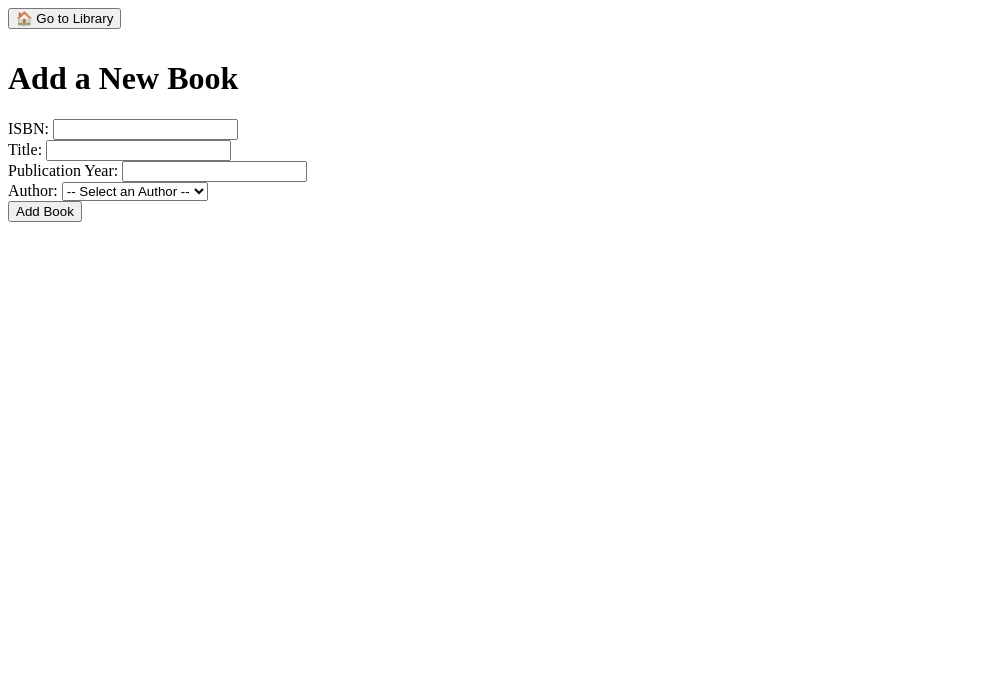
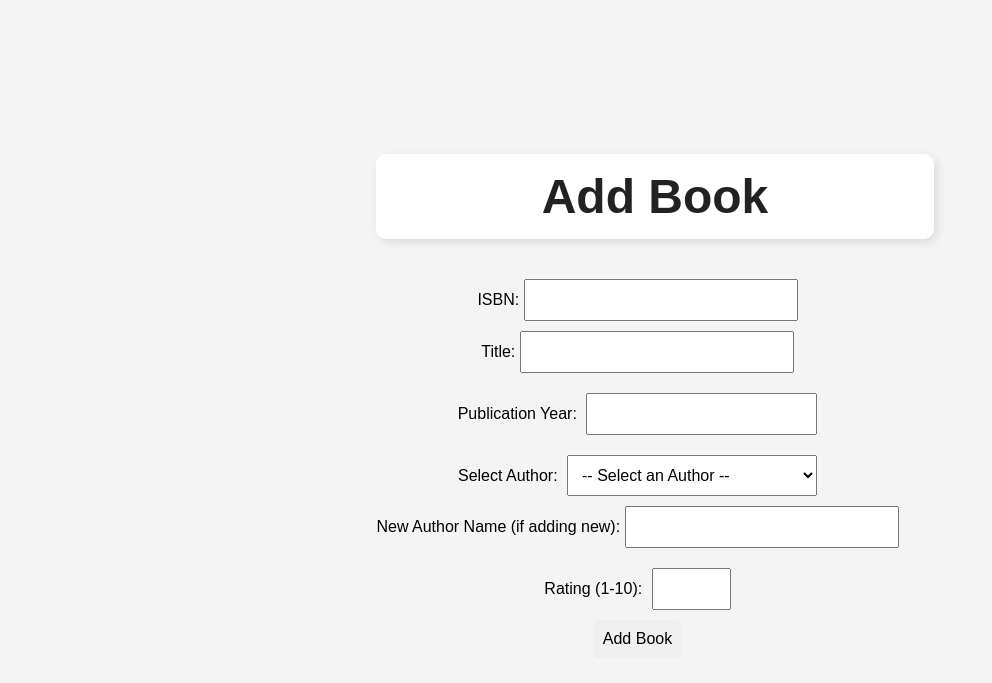
Before and after one commit to niedbalaproject/Book-Alchemy, a Flask app: page /add_book in a window 1280 px wide. Shown: the top 683 px of the page, without its empty margins (0-992 px from the left). Run offline with Flask 3, Linux system fonts and the light colour scheme.

Commit message:
Update the front-end part

```diff
--- a/app.py
+++ b/app.py
@@ -19,6 +19,13 @@
 
 @app.route('/add_author', methods=['GET', 'POST'])
 def add_author():
+    """
+    Handles adding a new author to the database.
+
+    GET: Renders the add_author.html template.
+    POST: Retrieves form data, creates a new Author object,
+          saves it to the database, and returns a success message.
+    """
     if request.method == "POST":
         name = request.form["name"]
         birth_date_str = request.form["birthdate"]
@@ -38,13 +45,20 @@
 
 @app.route('/add_book', methods=['GET', 'POST'])
 def add_book():
+    """
+    Handles adding a new book to the database.
+
+    GET: Renders the add_book.html template with a list of authors.
+    POST: Retrieves form data, creates a new Book object,
+          assigns an existing or new author, and saves it to the database.
+    """
     if request.method == 'POST':
         isbn = request.form['isbn']
         title = request.form['title']
         publication_year = request.form['publication_year']
         author_id = request.form['author_id']
         new_author_name = request.form.get('new_author_name')
-        rating = request.form.get('rating')  # ✅ Get rating from the form
+        rating = request.form.get('rating')  # Get rating from the form
 
         # If "Add New" is selected, create a new author
         if author_id == "new" and new_author_name:
@@ -59,7 +73,7 @@
             title=title,
             publication_year=publication_year,
             author_id=author_id,
-            rating=int(rating) if rating else None  # ✅ Convert rating to integer
+            rating=int(rating) if rating else None  # Convert rating to integer
         )
         db.session.add(new_book)
         db.session.commit()
@@ -76,6 +90,9 @@
     """
     Deletes a book from the database.
     If the author has no other books, delete the author as well.
+
+    :param book_id: ID of the book to be deleted.
+    :return: Redirects to the home page after deletion.
     """
     book = Book.query.get_or_404(book_id)  # get the book or return 404 if not found
     author = book.author  # get the author before deleting the book
@@ -95,7 +112,9 @@
 @app.route('/book/<int:book_id>')
 def book_detail(book_id):
     """
-    Display the details of a specific book.
+    Displays the details of a specific book.
+    :param book_id: ID of the book to be displayed.
+    :return: Renders the book_detail.html template.
     """
     book = Book.query.get_or_404(book_id)
     return render_template('book_detail.html', book=book)
@@ -105,6 +124,9 @@
 def rate_book(book_id):
     """
     Handles rating submission for a book.
+
+    :param book_id: ID of the book being rated.
+    :return: Redirects to home page with a success or error message.
     """
     book = Book.query.get_or_404(book_id)
     rating = request.form.get('rating')
@@ -123,7 +145,10 @@
 @app.route('/author/<int:author_id>')
 def author_detail(author_id):
     """
-    Display the details of a specific author.
+    Displays the details of a specific author.
+
+    :param author_id: ID of the author to be displayed.
+    :return: Renders the author_detail.html template.
     """
     author = Author.query.get_or_404(author_id)
     books = Book.query.filter_by(author_id=author.id).all()
@@ -134,7 +159,8 @@
 def delete_author(author_id):
     """
     Deletes an author and all books associated with them.
-    Redirects to the homepage after deletion.
+    :param author_id: ID of the author to be deleted.
+    :return: Redirects to the homepage after deletion.
     """
     author = Author.query.get_or_404(author_id)
 
@@ -148,8 +174,10 @@
 @app.route('/')
 def home():
     """
-    Display the homepage with books sorted by title or author name.
+    Displays the homepage with books sorted by title or author name.
     Includes search features for books and authors.
+
+    :return: Renders the home.html template with sorted and filtered book data.
     """
     sort_by = request.args.get('sort_by', 'title')  # Default sorting
     search_query = request.args.get('search', '').strip()  # Get book search query
@@ -178,4 +206,4 @@
 
 
 if __name__ == '__main__':
-    app.run(debug=True)
+    app.run(debug=True, host='0.0.0.0', port=5001)
--- a/static/styles.css
+++ b/static/styles.css
@@ -32,6 +32,59 @@
     border-radius: 10px;
     box-shadow: 3px 3px 10px rgba(0, 0, 0, 0.1);
     display: inline-block;
+    position: relative;  /* This allows for positioning the buttons inside the h1 */
+}
+
+/* Add Book and Author Buttons inside the My Library Rectangle */
+.add-buttons-container {
+    display: flex;
+    position: absolute;
+    left: 15px;
+    right: 15px;
+    top: 50%;
+    transform: translateY(-50%);
+    justify-content: space-between;
+    gap: 10px;
+}
+
+.add-buttons-container a button {
+    padding: 12px;
+    font-size: 1rem;
+    background-color: #4CAF50;
+    color: white;
+    border: none;
+    cursor: pointer;
+    border-radius: 5px;
+    transition: background-color 0.3s ease, transform 0.2s ease;
+    border: 2px solid #ddd;
+}
+
+.add-buttons-container a button:hover {
+    background-color: #45a049;
+    transform: scale(1.05);
+}
+
+/* Sorting Form */
+form#sort-form {
+    display: flex;
+    justify-content: center;
+    align-items: center;
+    gap: 10px;
+    margin-bottom: 20px;
+}
+
+form#sort-form label {
+    font-size: 1.2rem;
+    color: #444;
+}
+
+form#sort-form select {
+    width: 250px;
+    padding: 8px;
+    font-size: 1rem;
+    border-radius: 5px;
+    border: 1px solid #ccc;
+    background-color: #fafafa;
 }
 
 /* Book List Styling */
@@ -39,9 +92,9 @@
     background-color: white;
     border: 2px solid #ccc;
     border-radius: 10px;
-    padding: 20px;
-    margin: 20px auto;
-    width: 80%; /* Adjust to fit nicely in the container */
+    padding: 15px;
+    margin: 15px auto;
+    width: 70%;
     box-shadow: 3px 3px 10px rgba(0, 0, 0, 0.1);
     display: flex;
     flex-direction: column;
@@ -50,34 +103,45 @@
     transition: transform 0.2s ease;
 }
 
-/* Book Title, Author, Rating Rectangles */
+/* Book Title and Rating */
 .book-item h3, .book-item p {
-    border: 2px solid #ddd; /* Light border around book details */
-    padding: 10px;
+    border: 2px solid #ddd;
+    padding: 8px;
     margin: 5px 0;
     width: 100%;
     border-radius: 5px;
-    background-color: #fafafa; /* Slight background color for better contrast */
+    background-color: #fafafa;
 }
 
-/* Book Title */
 .book-item h3 {
-    font-size: 1.5rem;
+    font-size: 1.2rem;
     color: #444;
 }
 
-/* Rating Display */
 .book-item p {
-    font-size: 1.2rem;
+    font-size: 1rem;
     color: #666;
 }
 
+/* Search and Sort Forms */
+form select, form input, form button {
+    font-size: 1rem;
+    padding: 10px;
+    margin: 10px 5px;
+}
+
+/* Align Search Inputs */
+form input[type="text"], form button {
+    display: inline-block;
+    margin: 0 5px 10px 0;
+}
+
 /* Buttons Container */
-.button-container {
+.book-item .button-container {
     display: flex;
-    justify-content: center;
+    justify-content: space-between;
     gap: 10px;
-    margin-bottom: 20px;
+    margin-top: 15px;
 }
 
 /* Form and Button Styles */
@@ -113,15 +177,123 @@
     transform: scale(1.05);
 }
 
-/* Search and Sort Forms */
-form select, form input, form button {
-    font-size: 1rem;
-    padding: 10px;
-    margin: 10px 0;
-}
-
 /* Search Input */
 input[type="text"], select {
     width: 250px;
     max-width: 100%;
 }
+
+/* ==========================
+   Styling for Add Author & Add Book Pages
+   ========================== */
+.add-page-container {
+    max-width: 500px;
+    width: 100%;
+    margin: 50px auto;
+    padding: 25px;
+    background-color: #fff;
+    border-radius: 10px;
+    box-shadow: 3px 3px 10px rgba(0, 0, 0, 0.1);
+    text-align: center;
+}
+
+/* Title Styling */
+.add-page-container h1 {
+    font-size: 2rem;
+    margin-bottom: 20px;
+    color: #333;
+    text-align: center;
+}
+
+/* Form Styling */
+.add-page-container form {
+    display: flex;
+    flex-direction: column;
+    gap: 15px;
+    align-items: flex-start; /* Align all elements to the left */
+    width: 100%;
+}
+
+/* Label Styling */
+.add-page-container label {
+    font-size: 1.1rem;
+    font-weight: bold;
+    color: #444;
+    margin-bottom: 5px;
+    text-align: left;
+    width: 100%;
+}
+
+/* Input and Select Box Styling */
+.add-page-container input,
+.add-page-container select {
+    width: 100%;
+    padding: 12px;
+    font-size: 1rem;
+    border-radius: 5px;
+    border: 1px solid #ccc;
+    background-color: #fafafa;
+}
+
+/* Ensure input fields start at the same vertical line */
+.add-page-container .form-group {
+    display: flex;
+    flex-direction: column;
+    width: 100%;
+}
+
+/* Submit Button */
+.add-page-container button[type="submit"] {
+    padding: 12px;
+    font-size: 1.2rem;
+    font-weight: bold;
+    background-color: #4CAF50;
+    color: white;
+    border: none;
+    cursor: pointer;
+    border-radius: 5px;
+    transition: background-color 0.3s ease;
+    width: 100%;
+}
+
+.add-page-container button[type="submit"]:hover {
+    background-color: #45a049;
+}
+
+/* Back to Library Button */
+.add-page-container a button {
+    padding: 10px;
+    font-size: 1rem;
+    background-color: #007BFF;
+    color: white;
+    border: none;
+    cursor: pointer;
+    border-radius: 5px;
+    transition: background-color 0.3s ease;
+    width: 100%;
+}
+
+.add-page-container a button:hover {
+    background-color: #0056b3;
+}
+
+/* Hidden New Author Input */
+#new_author_input {
+    display: none;
+}
+
+/* Responsive Design */
+@media screen and (max-width: 600px) {
+    .add-page-container {
+        width: 90%;
+        padding: 20px;
+    }
+
+    .add-page-container h1 {
+        font-size: 1.8rem;
+    }
+
+    .add-page-container button {
+        font-size: 1rem;
+    }
+}
--- a/templates/add_book.html
+++ b/templates/add_book.html
@@ -3,60 +3,51 @@
 <head>
     <meta charset="UTF-8">
     <meta name="viewport" content="width=device-width, initial-scale=1.0">
-    <meta http-equiv="X-UA-Compatible" content="ie=edge">
     <title>Add Book</title>
+    <link rel="stylesheet" href="{{ url_for('static', filename='styles.css') }}">
 </head>
 <body>
+    <div class="center-container">
+        <h1 class="page-title">Add Book</h1>
+        <form method="post">
+            <div class="form-group">
+                <label for="isbn">ISBN:</label>
+                <input type="text" id="isbn" name="isbn" required>
+            </div>
 
-    <!-- Button to go back to homepage -->
-    <a href="{{ url_for('home') }}" style="display: inline-block; margin-bottom: 10px;">
-        <button>🏠 Go to Library</button>
-    </a>
+            <div class="form-group">
+                <label for="title">Title:</label>
+                <input type="text" id="title" name="title" required>
+            </div>
 
-    <h1>Add a New Book</h1>
+            <div class="form-group">
+                <label for="publication_year">Publication Year:</label>
+                <input type="number" id="publication_year" name="publication_year" required>
+            </div>
 
-    <form method="POST" action="{{ url_for('add_book') }}">
-        <label for="isbn">ISBN:</label>
-        <input type="text" id="isbn" name="isbn" required><br>
-
-        <label for="title">Title:</label>
-        <input type="text" id="title" name="title" required><br>
-
-        <label for="publication_year">Publication Year:</label>
-        <input type="number" id="publication_year" name="publication_year" required><br>
-
-        <label for="author">Author:</label>
-        <select id="author" name="author_id" onchange="toggleNewAuthorInput()">
+            <div class="form-group">
+                <label for="author_id">Select Author:</label>
+                <select id="author_id" name="author_id">
                     <option value="">-- Select an Author --</option>
                     {% for author in authors %}
                         <option value="{{ author.id }}">{{ author.name }}</option>
                     {% endfor %}
-            <option value="new">➕ Add New Author</option>
-        </select><br>
+                    <option value="new">Add New Author</option>
+                </select>
+            </div>
 
-        <!-- Hidden New Author Input -->
-        <div id="new_author_input" style="display: none;">
-            <label for="new_author_name">New Author Name:</label>
-            <input type="text" id="new_author_name" name="new_author_name"><br>
+            <div class="form-group">
+                <label for="new_author_name">New Author Name (if adding new):</label>
+                <input type="text" id="new_author_name" name="new_author_name">
+            </div>
+
+            <div class="form-group">
+                <label for="rating">Rating (1-10):</label>
+                <input type="number" id="rating" name="rating" min="1" max="10">
             </div>
 
             <button type="submit">Add Book</button>
         </form>
-
-    <script>
-        function toggleNewAuthorInput() {
-            let authorDropdown = document.getElementById("author");
-            let newAuthorInput = document.getElementById("new_author_input");
-
-            if (authorDropdown.value === "new") {
-                newAuthorInput.style.display = "block";
-                document.getElementById("new_author_name").setAttribute("required", "true");
-            } else {
-                newAuthorInput.style.display = "none";
-                document.getElementById("new_author_name").removeAttribute("required");
-            }
-        }
-    </script>
-
+    </div>
 </body>
 </html>
```
Also changed, not shown: templates/add_author.html (+19 -19 lines), templates/author_detail.html (+12 -7 lines), templates/book_detail.html (+17 -7 lines), templates/home.html (+7 -17 lines). Lines whose indentation alone changed are shown as unchanged.
